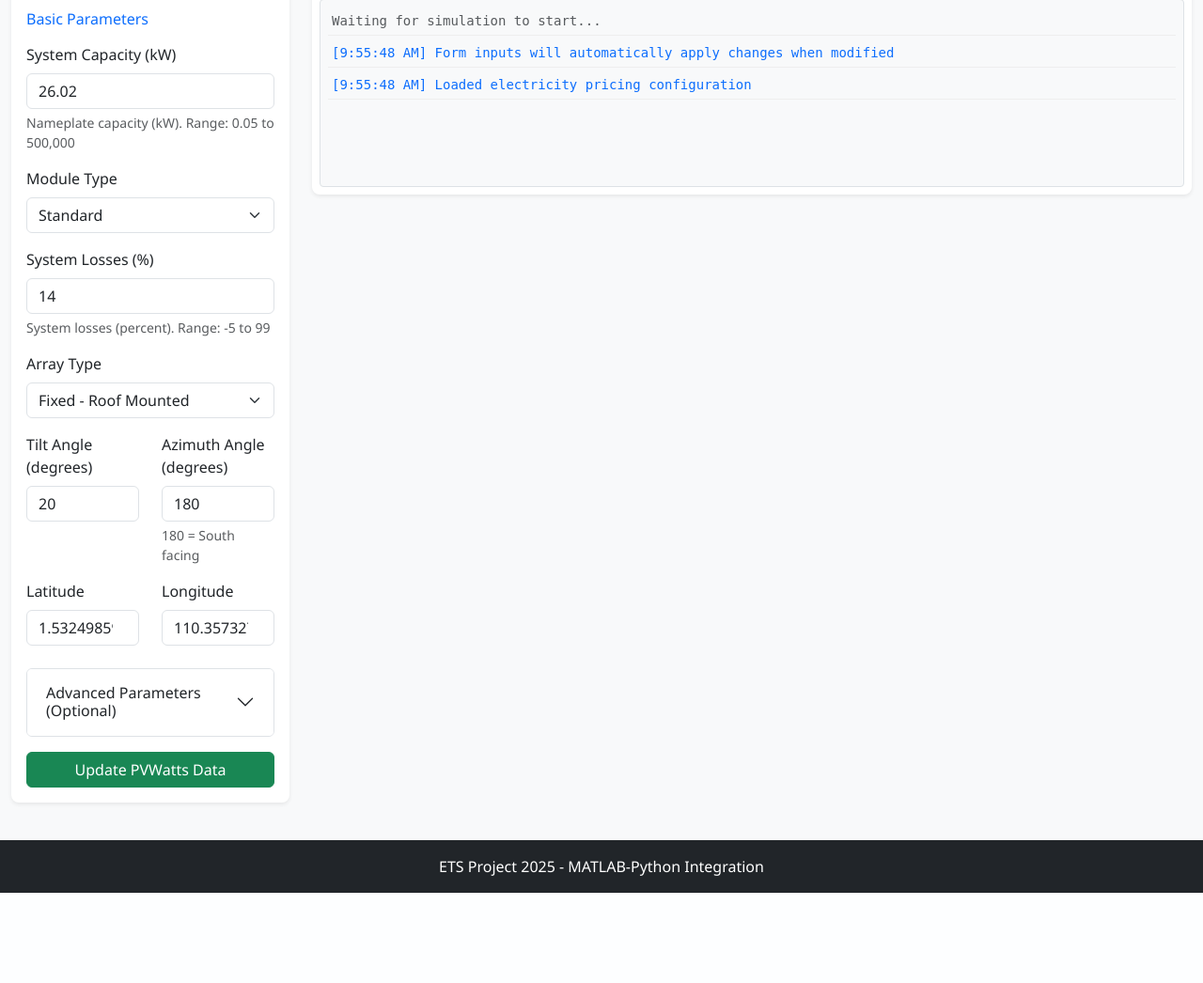
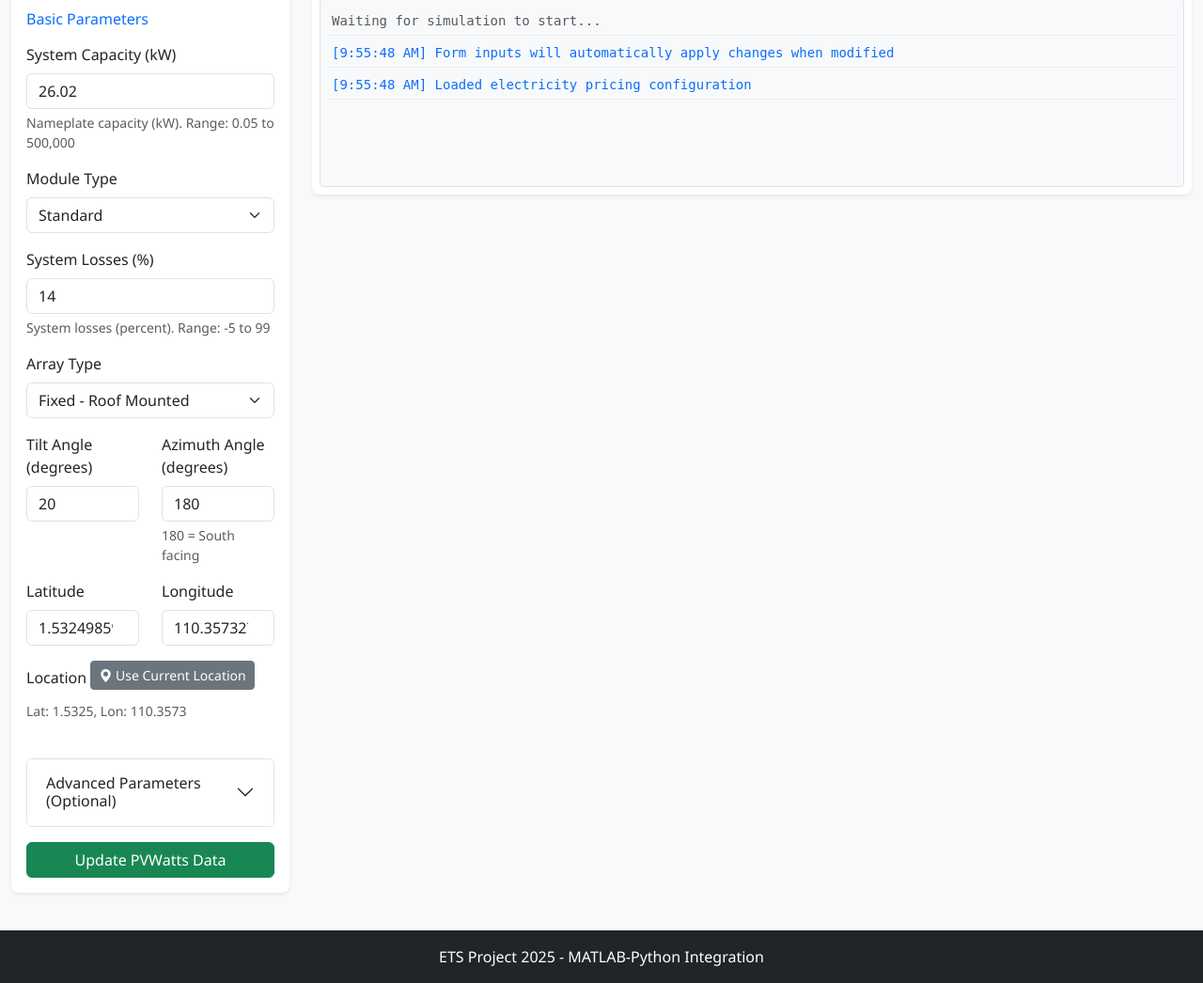
Before and after one commit to Josan88/Smart-Grid-Integrated-Electric-Vehicle-Charging-System, a Flask app: page / in a window 1280 px wide. Shown: the part 1204-2250 px from the top of the page at 94% size. Before the commit the page ends 2154 px from the top, so only its background shows below. Run offline with Flask 3, Linux system fonts and the light colour scheme; some libraries are stand-ins or nearby versions.

Commit message:
Add location functionality: Implement current location button and display for PVWatts settings

```diff
--- a/static/js/script.js
+++ b/static/js/script.js
@@ -14,6 +14,8 @@ let currentSpeedDisplay; // Add this new element
 let simStartMonthSelect; // Updated for month selection
 let simStartDaySelect;   // Updated for day selection
 let simStartHourSelect;  // Updated for hour selection
+let useCurrentLocationBtn; // For PVWatts location
+let currentLocationDisplay; // To display fetched location
 
 // Charts - removed for simplified dashboard
 // let batteryChart;
@@ -64,6 +66,8 @@ document.addEventListener('DOMContentLoaded', () => {    // Assign DOM elements
     simStartMonthSelect = document.getElementById('sim-start-month');
     simStartDaySelect = document.getElementById('sim-start-day');
     simStartHourSelect = document.getElementById('sim-start-hour');
+    useCurrentLocationBtn = document.getElementById('use-current-location-btn');
+    currentLocationDisplay = document.getElementById('current-location-display');
 
     paramInputs = document.querySelectorAll('.param-input');
     rangeValueDisplays = {
@@ -310,6 +314,11 @@ function setupEventListeners() {
         e.preventDefault();
         updatePVWattsSettings();
     });
+
+    // PVWatts use current location button
+    if (useCurrentLocationBtn) {
+        useCurrentLocationBtn.addEventListener('click', fetchAndSetCurrentLocation);
+    }
 
     // Clear log button
     clearLogBtn.addEventListener('click', () => {
@@ -852,6 +861,14 @@ function updatePVWattsFormValues(settings) {
             input.value = value;
         }
     }
+    // Update location display text
+    if (currentLocationDisplay) {
+        if (settings.lat && settings.lon) {
+            currentLocationDisplay.textContent = `Lat: ${parseFloat(settings.lat).toFixed(4)}, Lon: ${parseFloat(settings.lon).toFixed(4)}`;
+        } else {
+            currentLocationDisplay.textContent = 'Location not set. Click button to use current location.';
+        }
+    }
 }
 
 // Add message to the simulation log
@@ -865,6 +882,65 @@ function logMessage(message, type = 'info') {
 
     simulationLog.appendChild(logEntry);
     simulationLog.scrollTop = simulationLog.scrollHeight;
+}
+
+// Fetch and set the current location using browser geolocation
+function fetchAndSetCurrentLocation() {
+    if (!navigator.geolocation) {
+        logMessage('Geolocation is not supported by your browser.', 'warning');
+        if (currentLocationDisplay) {
+            currentLocationDisplay.textContent = 'Geolocation not supported.';
+        }
+        return;
+    }
+
+    logMessage('Fetching current location...', 'info');
+    if (currentLocationDisplay) {
+        currentLocationDisplay.textContent = 'Fetching location...';
+    }
+
+    navigator.geolocation.getCurrentPosition(
+        (position) => {
+            const latitude = position.coords.latitude;
+            const longitude = position.coords.longitude;
+
+            const latInput = document.getElementById('lat');
+            const lonInput = document.getElementById('lon');
+
+            if (latInput) latInput.value = latitude;
+            if (lonInput) lonInput.value = longitude;
+
+            if (currentLocationDisplay) {
+                currentLocationDisplay.textContent = `Lat: ${latitude.toFixed(4)}, Lon: ${longitude.toFixed(4)}`;
+            }
+            logMessage(`Location fetched: Lat ${latitude.toFixed(4)}, Lon ${longitude.toFixed(4)}`, 'success');
+
+            // Optionally, you might want to trigger an update to PVWatts settings here
+            // or inform the user to click "Update PVWatts Data"
+            // For now, it just populates the hidden fields.
+        },
+        (error) => {
+            let errorMsg = 'Error fetching location: ';
+            switch (error.code) {
+                case error.PERMISSION_DENIED:
+                    errorMsg += "User denied the request for Geolocation.";
+                    break;
+                case error.POSITION_UNAVAILABLE:
+                    errorMsg += "Location information is unavailable.";
+                    break;
+                case error.TIMEOUT:
+                    errorMsg += "The request to get user location timed out.";
+                    break;
+                case error.UNKNOWN_ERROR:
+                    errorMsg += "An unknown error occurred.";
+                    break;
+            }
+            logMessage(errorMsg, 'error');
+            if (currentLocationDisplay) {
+                currentLocationDisplay.textContent = 'Failed to retrieve location. Please enter manually if supported or try again.';
+            }
+        }
+    );
 }
 
 // Update electricity cost display
--- a/templates/index.html
+++ b/templates/index.html
@@ -286,13 +286,25 @@
                             <div class="row mb-3">
                                 <div class="col-6">
                                     <label for="lat" class="form-label">Latitude</label>
-                                    <input type="number" class="form-control" id="lat" name="lat" step="0.000001"
+                                    <input type="number" class="form-control" id="lat" name="lat" step="0.0000000000000001"
                                         min="-90" max="90">
                                 </div>
                                 <div class="col-6">
                                     <label for="lon" class="form-label">Longitude</label>
-                                    <input type="number" class="form-control" id="lon" name="lon" step="0.000001"
+                                    <input type="number" class="form-control" id="lon" name="lon" step="0.0000000000000001"
                                         min="-180" max="180">
+                                </div>
+                            </div>
+
+                            <div class="row mb-3">
+                                <div class="col-12">
+                                    <label class="form-label">Location</label>
+                                    <button type="button" class="btn btn-secondary btn-sm mb-2" id="use-current-location-btn">
+                                        <i class="bi bi-geo-alt-fill"></i> Use Current Location
+                                    </button>
+                                    <p id="current-location-display" class="form-text">Location not set. Click button to use current location.</p>
+                                    <input type="hidden" id="lat" name="lat">
+                                    <input type="hidden" id="lon" name="lon">
                                 </div>
                             </div>
 
```
